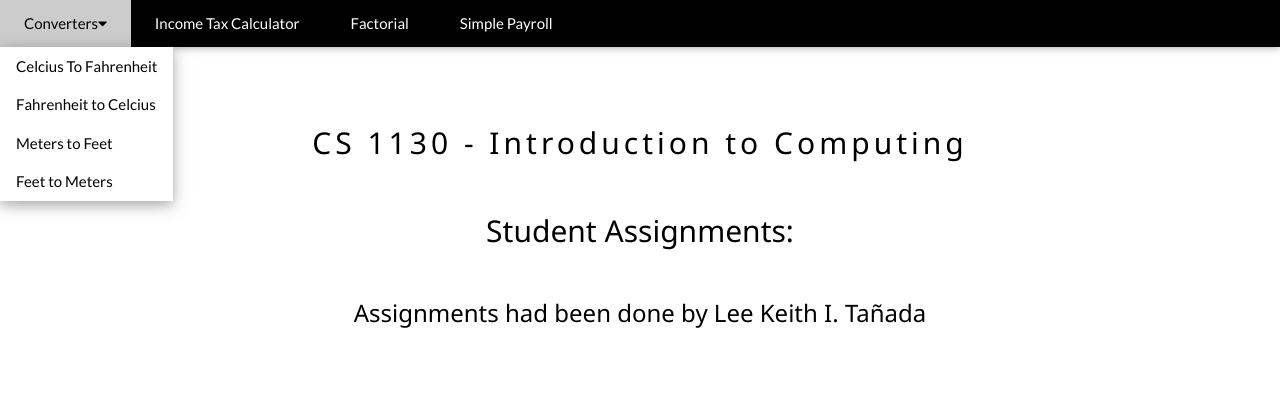
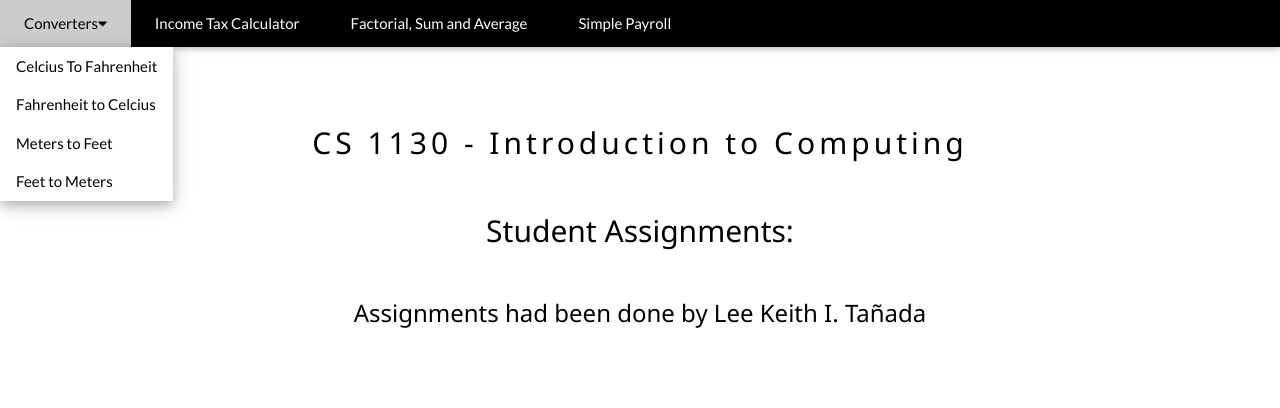
Before and after one commit to leekeith26/CS1130, a plain HTML site: page Main.html in a window 1280 px wide. Drawn offline with nearby package versions, Linux system fonts and the light colour scheme.

Commit message:
Update Main.html

```diff
--- a/Main.html
+++ b/Main.html
@@ -31,8 +31,8 @@ table th, td {
     <a href="IncomeTaxCalculator.html"
     <button class="w3-padding-large w3-button" title="More">Income Tax Calculator</button>
     </a>
-    <a href="IncomeTaxCalculator.html"
-    <button class="w3-padding-large w3-button" title="More">Factorial</button>
+    <a href="FSA.html"
+    <button class="w3-padding-large w3-button" title="More">Factorial, Sum and Average</button>
     </a>
     <a href="IncomeTaxCalculator.html"
     <button class="w3-padding-large w3-button" title="More">Simple Payroll</button>
```
